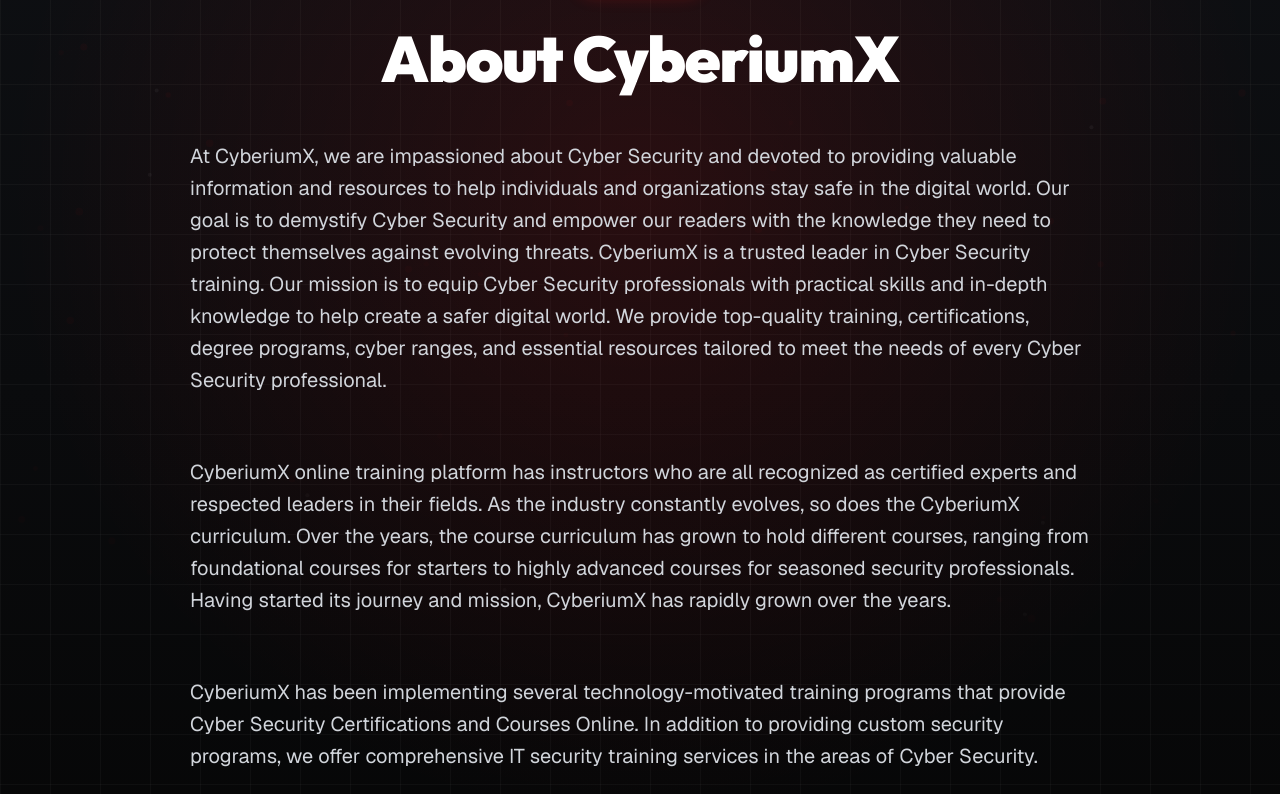
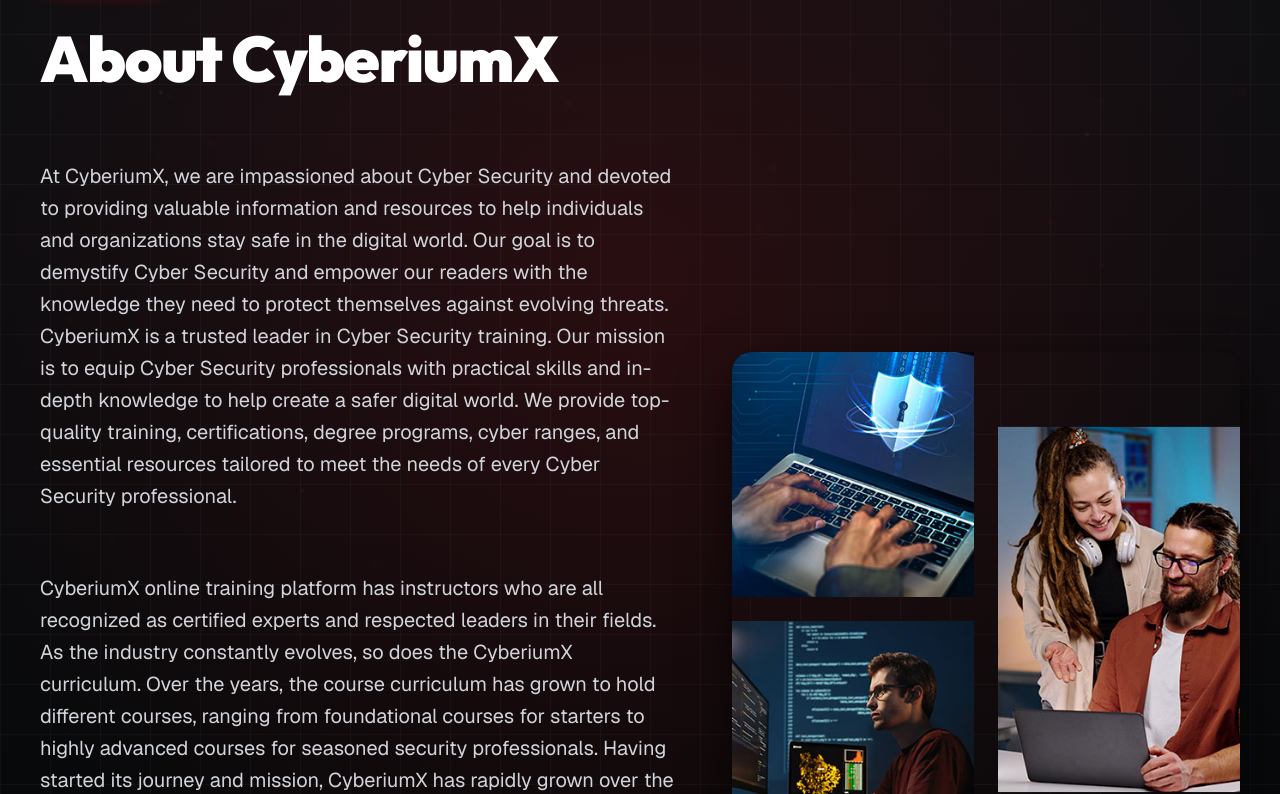
Before and after one commit to sarthakjain-cell/CyberiumX, a Next.js app: page /about-us in a window 1280 px wide. Shown: the part 166-960 px from the top of the page. Built offline with nearby package versions, Linux system fonts and the light colour scheme.

Commit message:
feat: add official About Us collage image alongside About CyberiumX overview

```diff
--- a/src/app/about-us/AboutPage.module.css
+++ b/src/app/about-us/AboutPage.module.css
@@ -31,7 +31,38 @@
 .heroContent {
   position: relative;
   z-index: 1;
-  max-width: 900px;
+  max-width: 1200px;
+  width: 100%;
+  margin: 0 auto;
+}
+
+.aboutHeroSplit {
+  display: grid;
+  grid-template-columns: 1.25fr 1fr;
+  gap: 3.5rem;
+  align-items: center;
+  text-align: left;
+}
+
+.aboutHeroText {
+  display: flex;
+  flex-direction: column;
+  align-items: flex-start;
+}
+
+.aboutHeroImageCol {
+  display: flex;
+  align-items: center;
+  justify-content: center;
+}
+
+.aboutHeroImg {
+  width: 100%;
+  max-width: 520px;
+  height: auto;
+  border-radius: 20px;
+  box-shadow: 0 20px 50px rgba(0, 0, 0, 0.65);
+  object-fit: contain;
 }
 
 .heroBadge {
@@ -247,6 +278,7 @@
 
 /* Responsive */
 @media (max-width: 900px) {
+  .aboutHeroSplit { grid-template-columns: 1fr; gap: 2.5rem; }
   .heroTitle { font-size: 3.5rem; }
   .statsGrid { grid-template-columns: 1fr; gap: 2rem; }
   .bentoGrid { grid-template-columns: 1fr; }
--- a/src/app/about-us/page.tsx
+++ b/src/app/about-us/page.tsx
@@ -19,10 +19,11 @@ export default function AboutUsPage() {
       <section className={styles.heroSection}>
         <div className={styles.heroBackground}></div>
         <div className={styles.heroContent}>
-          <div>
+          <div className={styles.aboutHeroSplit}>
+            <div className={styles.aboutHeroText}>
               <span className={styles.heroBadge}>About Us</span>
               <h1 className={styles.heroTitle}>About CyberiumX</h1>
-            <div className={styles.heroDesc} style={{ textAlign: 'left', display: 'flex', flexDirection: 'column', gap: '1.25rem', marginTop: '1.5rem' }}>
+              <div className={styles.heroDesc} style={{ textAlign: 'left', display: 'flex', flexDirection: 'column', gap: '1.25rem', marginTop: '1.25rem' }}>
                 <p>
                   At CyberiumX, we are impassioned about Cyber Security and devoted to providing valuable information and resources to help individuals and organizations stay safe in the digital world. Our goal is to demystify Cyber Security and empower our readers with the knowledge they need to protect themselves against evolving threats. CyberiumX is a trusted leader in Cyber Security training. Our mission is to equip Cyber Security professionals with practical skills and in-depth knowledge to help create a safer digital world. We provide top-quality training, certifications, degree programs, cyber ranges, and essential resources tailored to meet the needs of every Cyber Security professional.
                 </p>
@@ -35,6 +36,16 @@ export default function AboutUsPage() {
                 <p>
                   We help the candidates in gaining knowledge in the pursuit of excellence. Cost-effectiveness, flexibility, and value-based delivery of courses make our services prominent in academia and the industry of Information Security.
                 </p>
+              </div>
+            </div>
+
+            <div className={styles.aboutHeroImageCol}>
+              {/* eslint-disable-next-line @next/next/no-img-element */}
+              <img
+                src="/about_us.png"
+                alt="CyberiumX Cybersecurity Training & Mentorship"
+                className={styles.aboutHeroImg}
+              />
             </div>
           </div>
         </div>
```
Also changed, not shown: public/about_us.png. Lines whose indentation alone changed are shown as unchanged.
